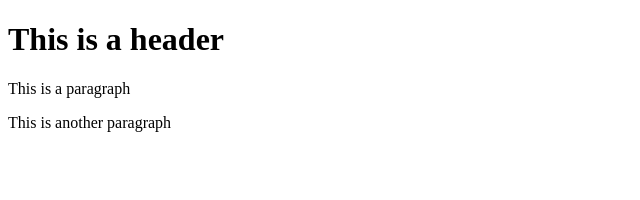
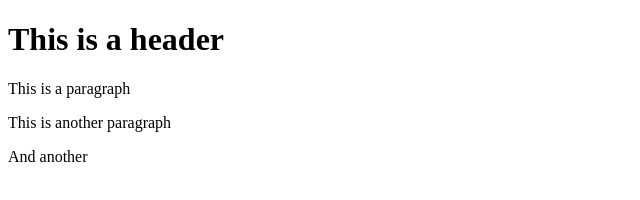
Before and after one commit to Moss-droid/git-test, a website: page index.html in a window 1280 px wide. Shown: the full height of the page, 0-640 px from the left. Drawn offline with Linux system fonts and the light colour scheme.

Commit message:
using npm

```diff
--- a/index.html
+++ b/index.html
@@ -10,5 +10,6 @@
     <h1> This is a header</h1>
     <p>This is a paragraph</p>
     <p>This is another paragraph</p>
+    <p>And another</p>
 </body>
 </html>
```
Also changed, not shown: package.json (added, +25 -0 lines), 2 other files.
